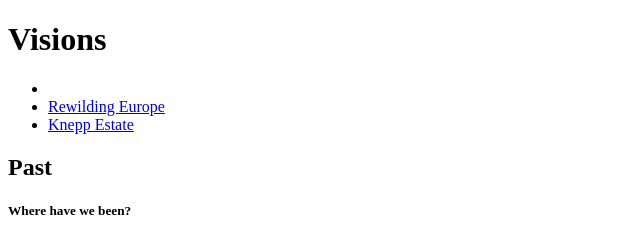
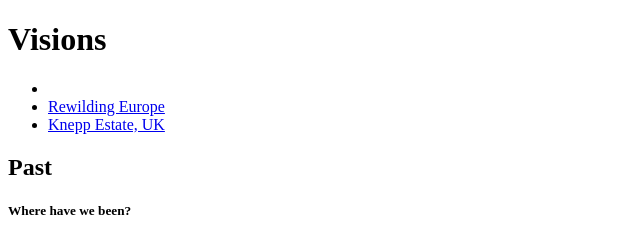
Before and after one commit to halliwellb/helloworld, a plain HTML site: page index.html in a window 1280 px wide. Shown: the top 238 px of the page, 0-640 px from the left. Drawn offline with Linux system fonts and the light colour scheme.

Commit message:
modified:   index.html

```diff
--- a/index.html
+++ b/index.html
@@ -12,7 +12,7 @@
             <ul>
                 <li><a href="https://username.github.io/name-of-repo"></a></li>
                 <li><a href="https://rewildingeurope.com/">Rewilding Europe</a></li>
-                <li><a href="https://knepp.co.uk/knepp-estate/">Knepp Estate</a></li>
+                <li><a href="https://knepp.co.uk/knepp-estate/">Knepp Estate, UK</a></li>
             </ul>
         </nav>
     </header>
```
